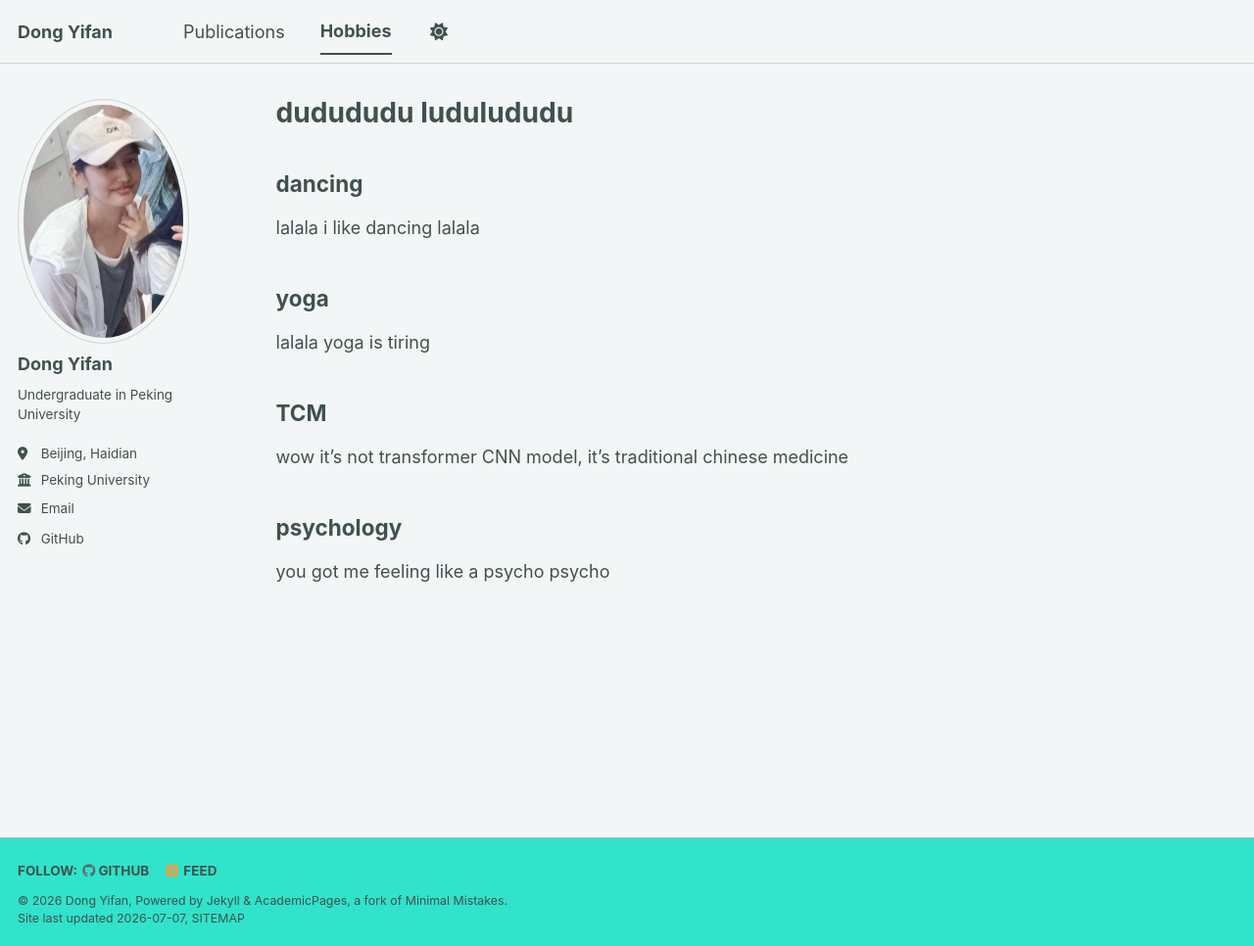
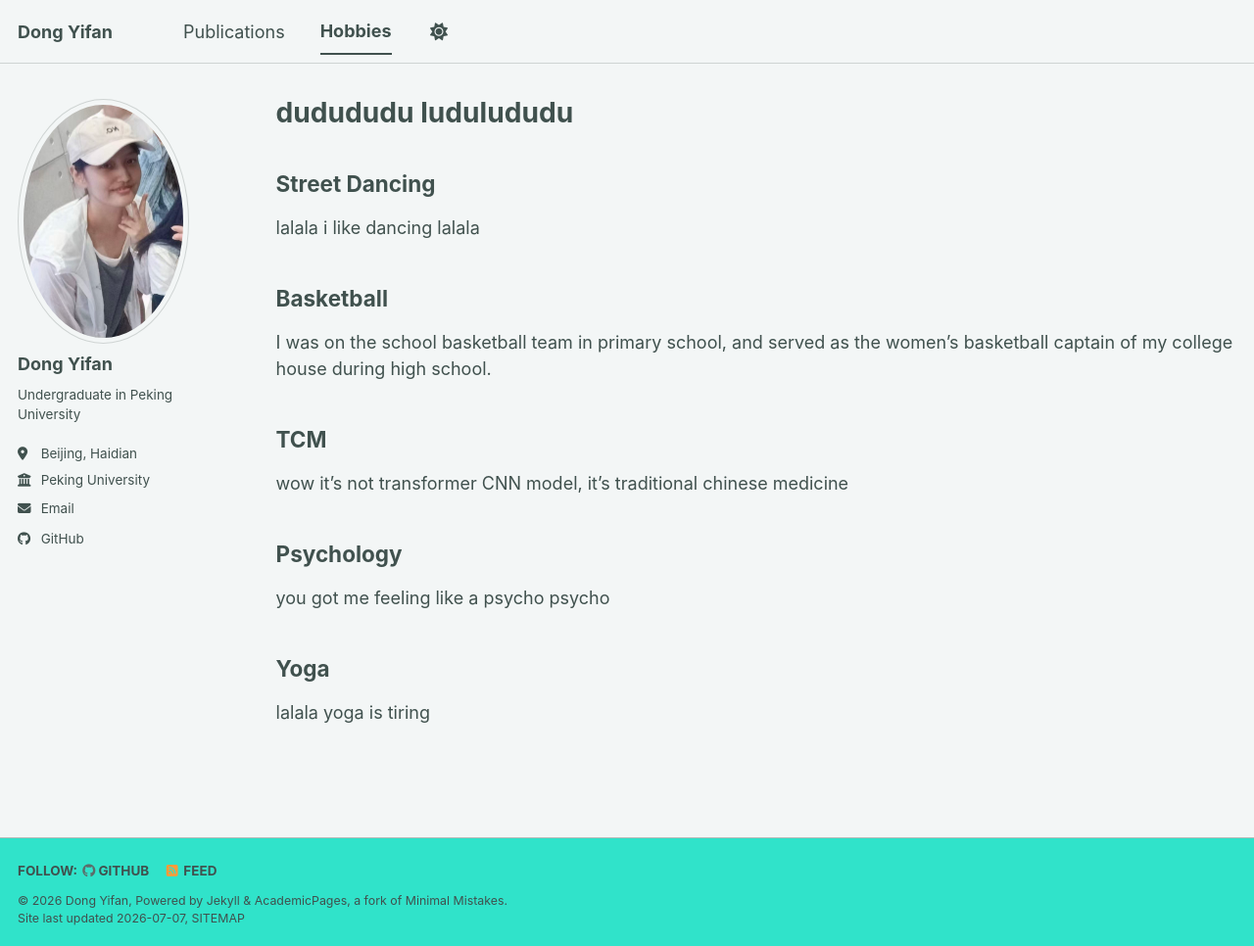
Before and after one commit to Dongdayeyeye/Dongdayeyeye.github.io, a Jekyll site: the page built from _pages/hobbies.md, in a window 1280 px wide and 966 px high. Shown: the whole window at 98% size. Built offline with Jekyll 4.4.1, drawn with Linux system fonts in a browser that asks for light colours; a style sheet for code colours, icons or effects is not loaded.

Commit message:
Update hobbies.md

```diff
--- a/_pages/hobbies.md
+++ b/_pages/hobbies.md
@@ -5,14 +5,17 @@ permalink: /hobbies/
 author_profile: true
 ---
 
-## dancing
+## Street Dancing
 lalala i like dancing lalala
 
-## yoga
-lalala yoga is tiring
+## Basketball
+I was on the school basketball team in primary school, and served as the women’s basketball captain of my college house during high school.
 
 ## TCM
 wow it's not transformer CNN model, it's traditional chinese medicine
 
-## psychology
+## Psychology
 you got me feeling like a psycho psycho
+
+## Yoga
+lalala yoga is tiring
```
